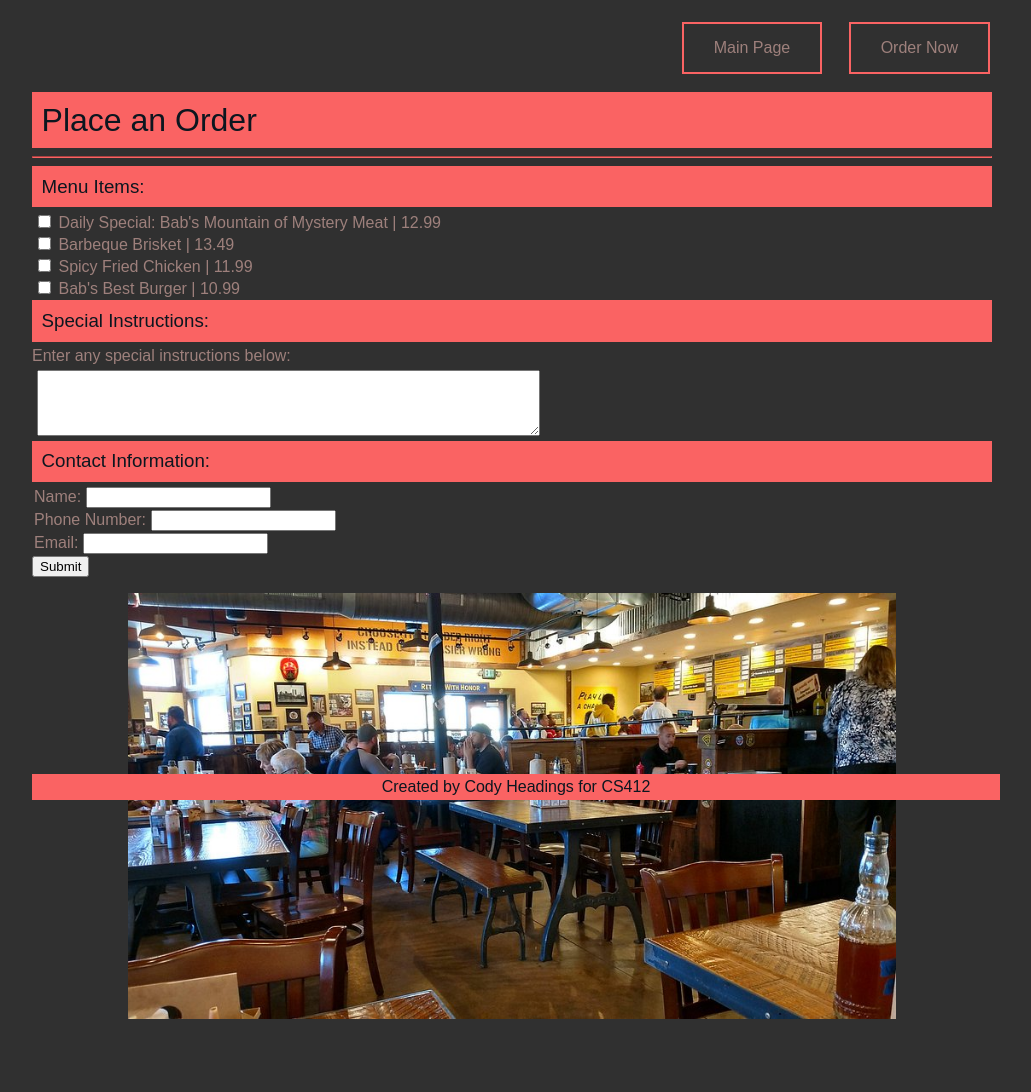
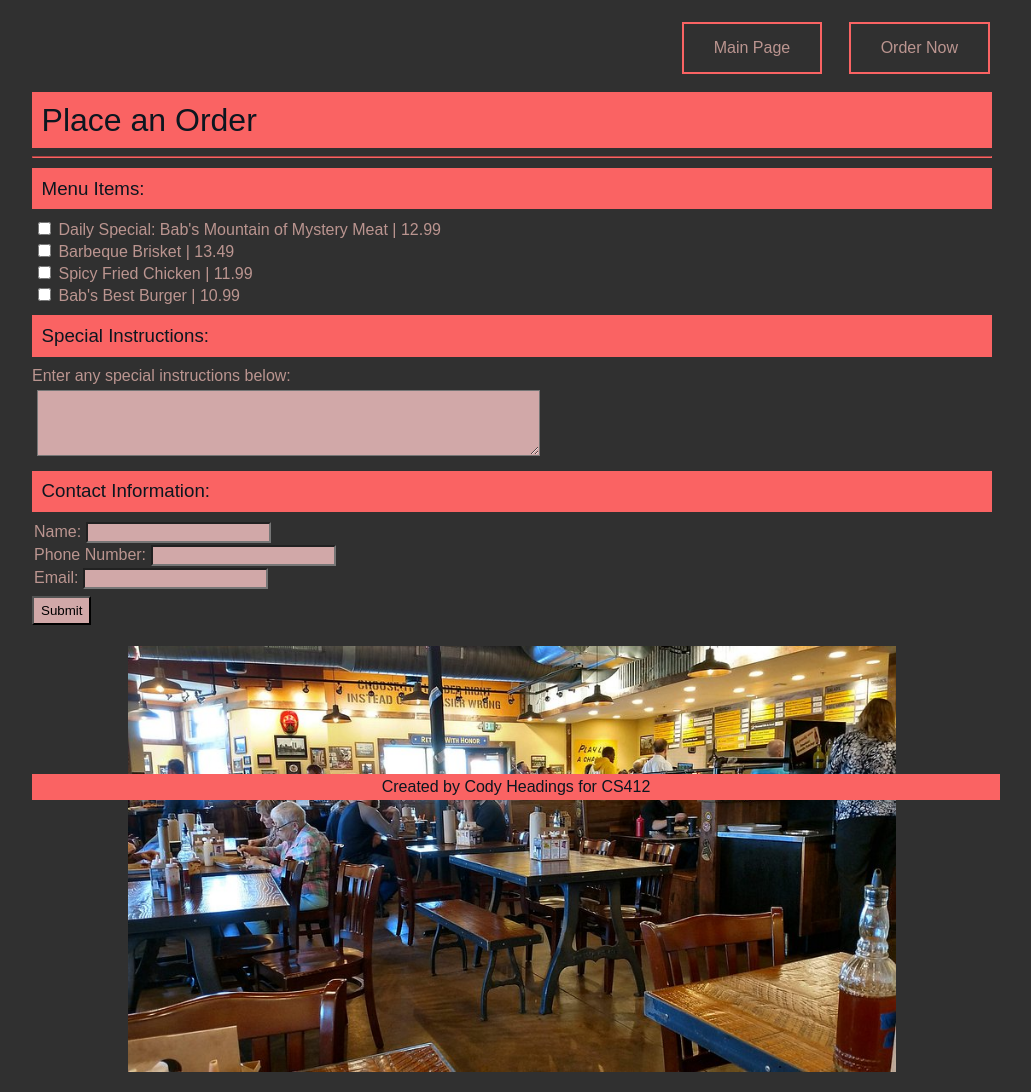
Before and after one commit to codyheadings/cs412, a Django app: page /restaurant/order in a window 1280 px wide. Shown: the whole page, without its empty margins (128-1159 px from the left). Before the commit the page ends 1019 px from the top, so only its background shows below. Run offline with Django 5.2, Linux system fonts and the light colour scheme.

Commit message:
fixed styling and added url txt file

```diff
--- a/cs412/settings.py
+++ b/cs412/settings.py
@@ -110,7 +110,7 @@ AUTH_PASSWORD_VALIDATORS = [
 
 LANGUAGE_CODE = 'en-us'
 
-TIME_ZONE = 'UTC'
+TIME_ZONE = 'GMT-4'
 
 USE_I18N = True
 
--- a/restaurant/templates/restaurant/order.html
+++ b/restaurant/templates/restaurant/order.html
@@ -73,7 +73,7 @@
             Email: <input type="text" name="email">
         </div>
 
-        <input type="submit">
+        <input class="submit" type="submit">
     </form>
 
     <img src="../media/inside_babongrill.jpg" alt="Seating area inside the barbeque restaurant." width="80%">
--- /dev/null
+++ b/restaurant_url.txt
@@ -0,0 +1 @@
+https://cs-webapps.bu.edu/codyh/restaurant/
--- a/static/restaurant_styles.css
+++ b/static/restaurant_styles.css
@@ -1,5 +1,5 @@
 body {
-    color: rgb(158, 128, 124);
+    color: rgb(187, 149, 144);
     font-family: arial;
     background-color: #303030;
 }
@@ -17,7 +17,7 @@ h1,h2,h3,h4,h5{
 }
 
 a, a:visited {
-    color: rgb(158, 128, 124);
+    color: rgb(187, 149, 144);
     border: 2px solid rgb(250, 99, 99);
     padding: 15px 30px;
     text-align: center;
@@ -54,11 +54,27 @@ form div {
 }
 
 form h3 {
-    margin-bottom: 5px;
+    margin: 10px 0px;
+}
+
+input {
+    background-color: #d1a8a8;
+    cursor: pointer;
+}
+
+.submit {
+    padding: 5px 7px;
+    margin: 5px 0px;
+    cursor: pointer;
+}
+
+.submit:hover {
+    background-color: rgb(250, 99, 99);
 }
 
 textarea {
     margin: 5px;
+    background-color: #d1a8a8;
 }
 
 .hidden-c {
```
